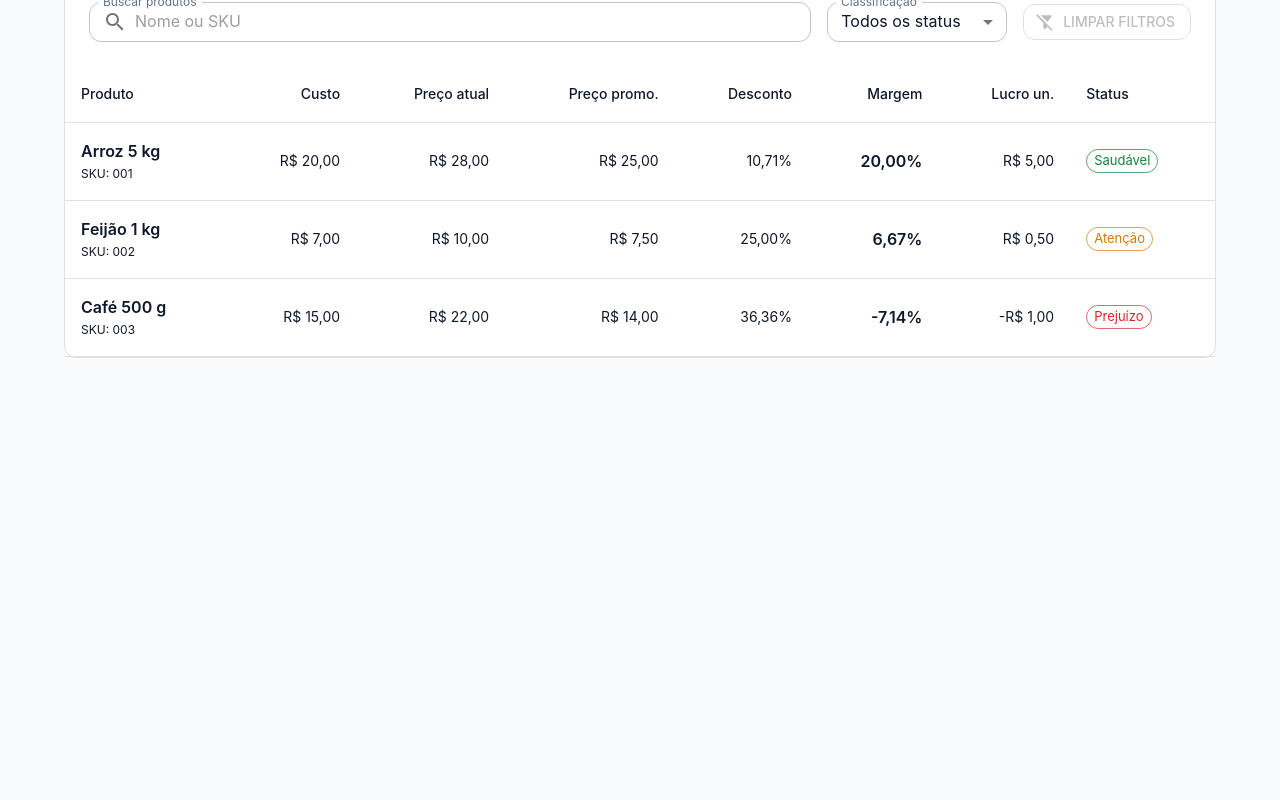
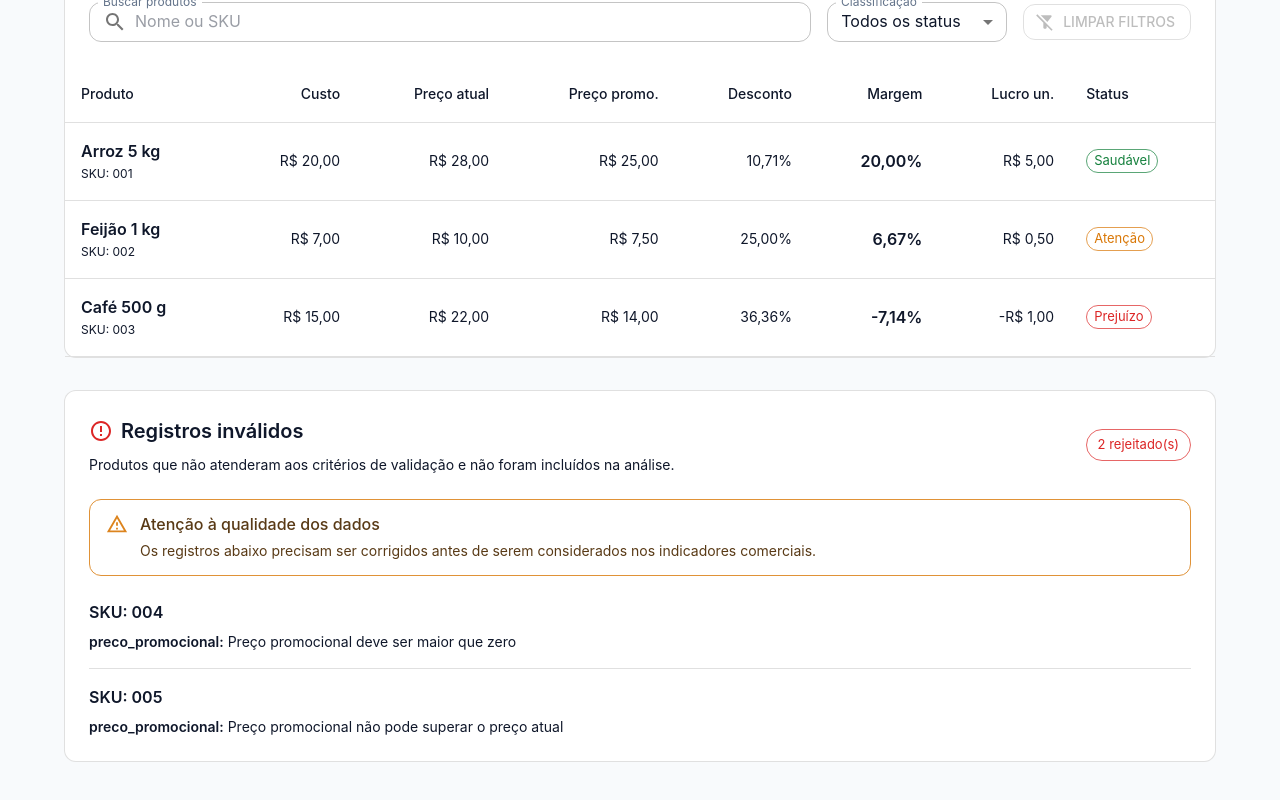
Before and after one commit to rebgois/promopilot, a React (Vite) app: page / in a window 1280 px wide. Shown: the part 506-1306 px from the top of the page. Before the commit the page ends 904 px from the top, so only its background shows below. Built offline with nearby package versions, Linux system fonts and the light colour scheme.

Commit message:
feat(dashboard): apresenta registros inválidos e motivos de rejeição

```diff
--- a/src/features/promotions/components/Dashboard.tsx
+++ b/src/features/promotions/components/Dashboard.tsx
@@ -10,7 +10,7 @@ import Inventory2OutlinedIcon from "@mui/icons-material/Inventory2Outlined";
 import TrendingUpOutlinedIcon from "@mui/icons-material/TrendingUpOutlined";
 import WarningAmberOutlinedIcon from "@mui/icons-material/WarningAmberOutlined";
 import ErrorOutlineOutlinedIcon from "@mui/icons-material/ErrorOutlineOutlined";
-
+import { InvalidPromotions } from "./InvalidPromotions";
 import products from "../data/products.json";
 import { analyzePromotions } from "../domain/analyzePromotions";
 import { formatPercentage } from "../utils/formatters";
@@ -141,6 +141,7 @@ function clearFilters() {
   onStatusChange={setStatus}
   onClearFilters={clearFilters}
 />
+<InvalidPromotions products={analysis.invalidProducts} />
     </Stack>
   );
 }
--- /dev/null
+++ b/src/features/promotions/components/InvalidPromotions.tsx
@@ -0,0 +1,107 @@
+
+import {
+  Alert,
+  AlertTitle,
+  Box,
+  Chip,
+  Divider,
+  Paper,
+  Stack,
+  Typography,
+} from "@mui/material";
+
+import ErrorOutlineOutlinedIcon from "@mui/icons-material/ErrorOutlineOutlined";
+
+import type { InvalidPromotion } from "../domain/promotion.types";
+
+interface InvalidPromotionsProps {
+  products: InvalidPromotion[];
+}
+
+export function InvalidPromotions({
+  products,
+}: InvalidPromotionsProps) {
+  if (products.length === 0) {
+    return (
+      <Alert severity="success" variant="outlined">
+        Todos os registros foram validados com sucesso.
+      </Alert>
+    );
+  }
+
+  return (
+    <Paper variant="outlined">
+      <Stack spacing={3} sx={{ p: 3 }}>
+        <Stack
+          direction={{ xs: "column", sm: "row" }}
+          spacing={2}
+          sx={{
+            justifyContent: "space-between",
+            alignItems: { xs: "flex-start", sm: "center" },
+          }}
+        >
+          <Box>
+            <Stack direction="row" spacing={1} sx={{ alignItems: "center" }}>
+              <ErrorOutlineOutlinedIcon color="error" />
+
+              <Typography variant="h6">
+                Registros inválidos
+              </Typography>
+            </Stack>
+
+            <Typography
+              variant="body2"
+              color="text.secondary"
+              sx={{ mt: 1 }}
+            >
+              Produtos que não atenderam aos critérios
+              de validação e não foram incluídos na análise.
+            </Typography>
+          </Box>
+
+          <Chip
+            label={`${products.length} rejeitado(s)`}
+            color="error"
+            variant="outlined"
+          />
+        </Stack>
+
+        <Alert severity="warning" variant="outlined">
+          <AlertTitle>Atenção à qualidade dos dados</AlertTitle>
+          Os registros abaixo precisam ser corrigidos antes
+          de serem considerados nos indicadores comerciais.
+        </Alert>
+
+        <Stack divider={<Divider flexItem />} spacing={2}>
+          {products.map((product) => (
+            <Box key={`${product.index}-${product.sku ?? "unknown"}`}>
+              <Stack spacing={1}>
+                <Typography sx={{ fontWeight: 600 }}>
+                  {product.sku
+                    ? `SKU: ${product.sku}`
+                    : `Registro ${product.index + 1}`}
+                </Typography>
+
+                {product.errors.map((error, index) => (
+                  <Typography
+                    key={`${error.field}-${index}`}
+                    variant="body2"
+                    color="text.secondary"
+                  >
+                    <Box
+                      component="span"
+                      sx={{ fontWeight: 600 }}
+                    >
+                      {error.field}:
+                    </Box>{" "}
+                    {error.message}
+                  </Typography>
+                ))}
+              </Stack>
+            </Box>
+          ))}
+        </Stack>
+      </Stack>
+    </Paper>
+  );
+}
```
